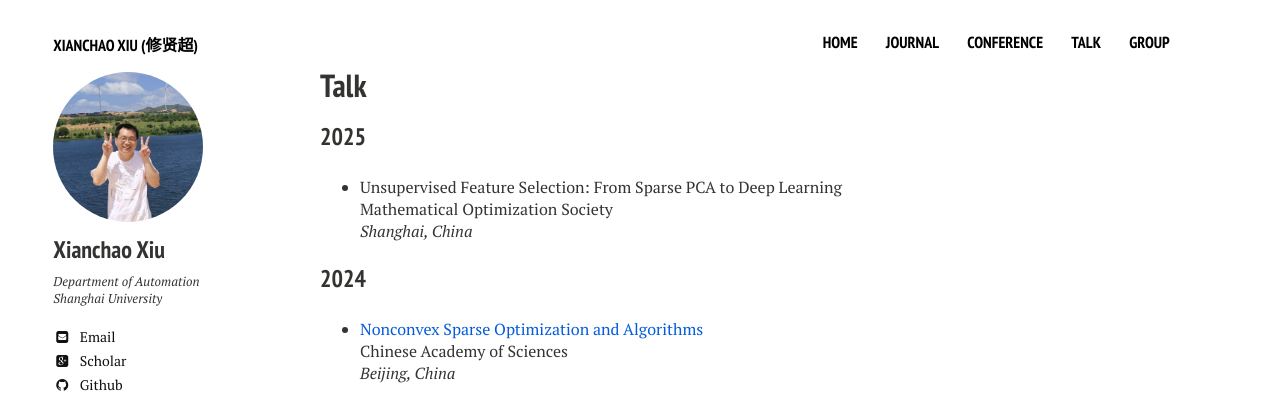
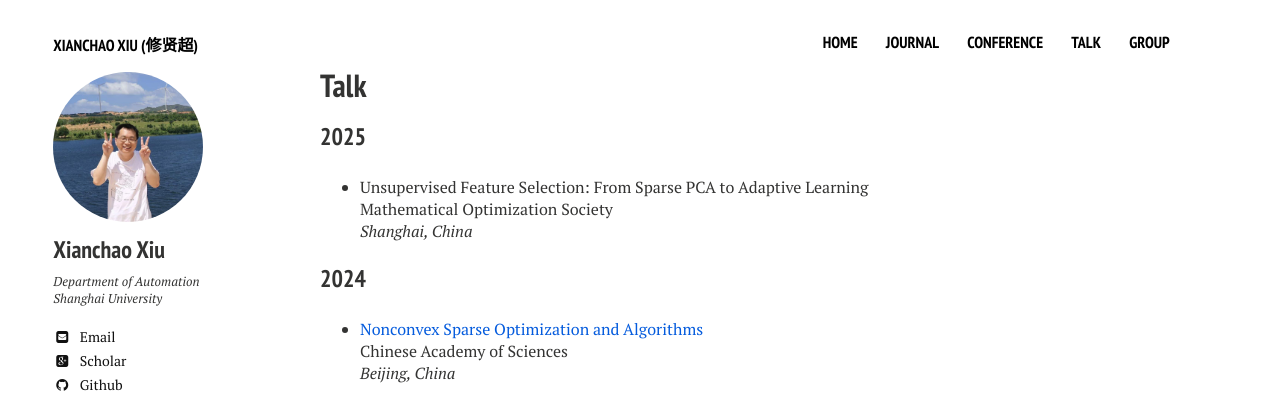
Before and after one commit to xianchaoxiu/xianchaoxiu.github.io, a Jekyll site: the page built from talk/index.md, in a window 1280 px wide. Shown: the top 393 px of the page. Built offline with Jekyll 4.4.1, drawn with Linux system fonts in a browser that asks for light colours; nearby versions of some CDN libraries.

Commit message:
Update index.md

```diff
--- a/talk/index.md
+++ b/talk/index.md
@@ -12,7 +12,7 @@ share: false
 
 ### 2025
 
-* Unsupervised Feature Selection: From Sparse PCA to Deep Learning <br>
+* Unsupervised Feature Selection: From Sparse PCA to Adaptive Learning <br>
 Mathematical Optimization Society <br>
 <i>Shanghai, China</i><br>
 
```
